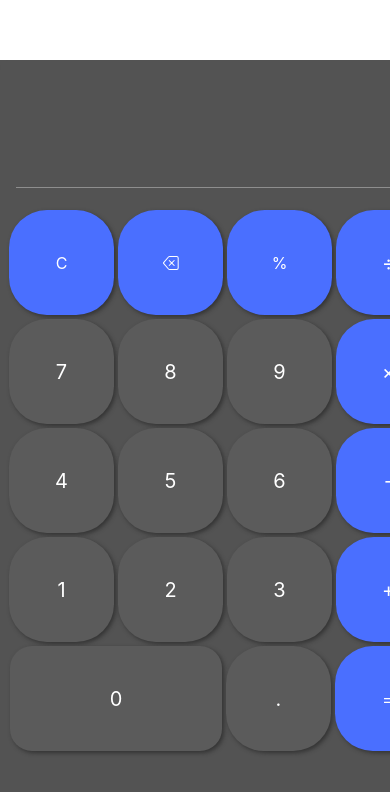
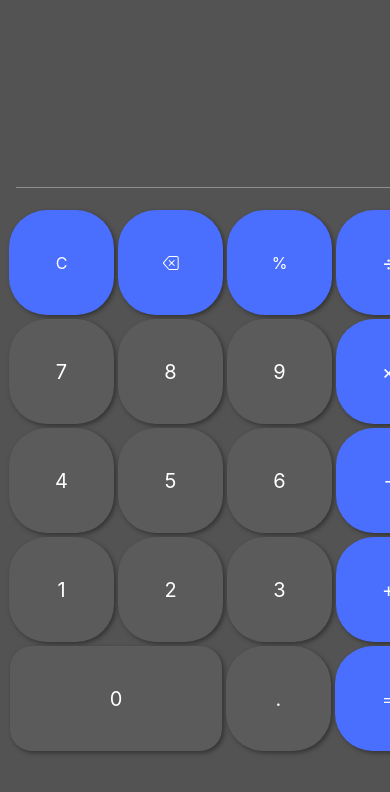
Before and after one commit to renjre/Cal-C, a React (Create React App) app: page / in a window 390 px wide. Shown: the top 792 px of the page. Built offline with nearby package versions, Linux system fonts and the light colour scheme.

Commit message:
changed css

```diff
--- a/src/css/styles.css
+++ b/src/css/styles.css
@@ -100,7 +100,7 @@
     width: 212px;
   }
   .body{
-    margin-top: 60px;
+    padding-top: 60px;
     width: 450px;
     height: 1200px;
   }
```
